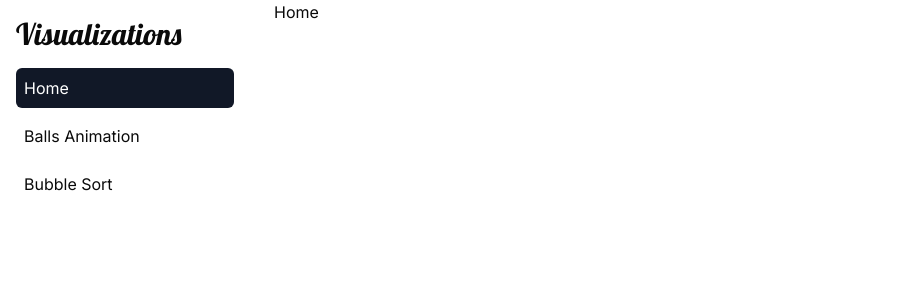
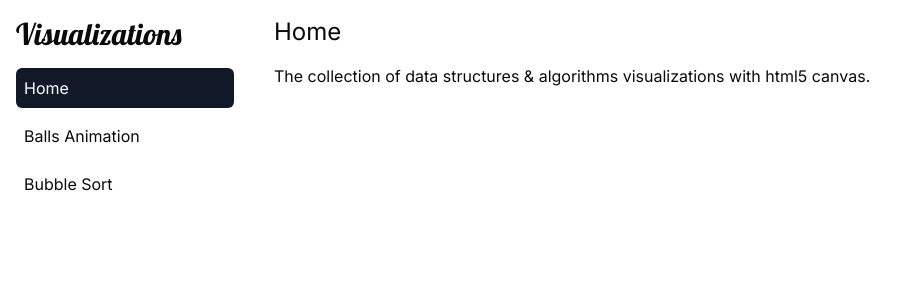
Before and after one commit to shubham-kv/algorithm-visualizations, a Next.js app: page / in a window 1280 px wide. Shown: the top 300 px of the page, without its empty margins (0-916 px from the left). Built offline with nearby package versions, Linux system fonts and the light colour scheme.

Commit message:
chore: minor change in home page content

```diff
--- a/src/app/page.tsx
+++ b/src/app/page.tsx
@@ -1,9 +1,16 @@
 export default function Home() {
 	return (
 		<main>
-			<header>
-				<h1>Home</h1>
+			<header className="my-4">
+				<h2 className="text-2xl">Home</h2>
 			</header>
+
+			<div className="">
+				<p>
+					The collection of data structures & algorithms visualizations with
+					html5 canvas.
+				</p>
+			</div>
 		</main>
 	)
 }
```
